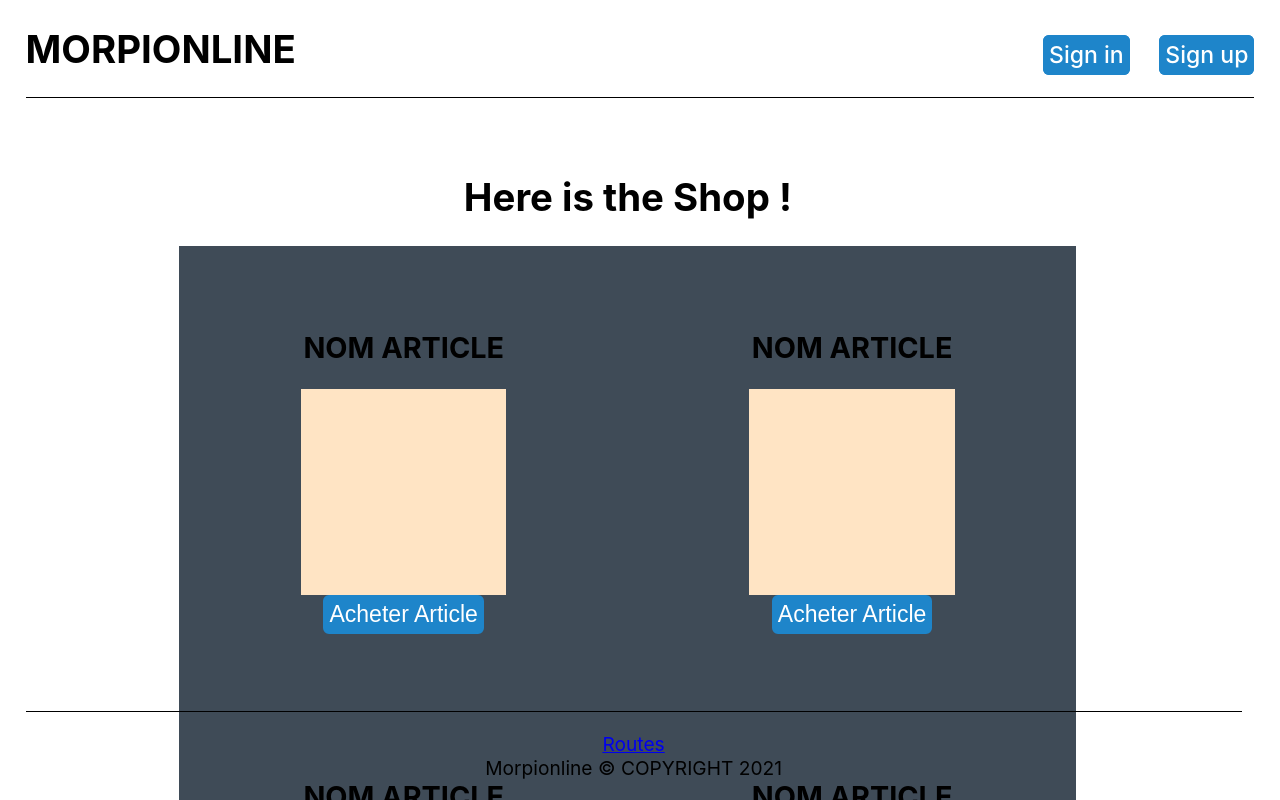
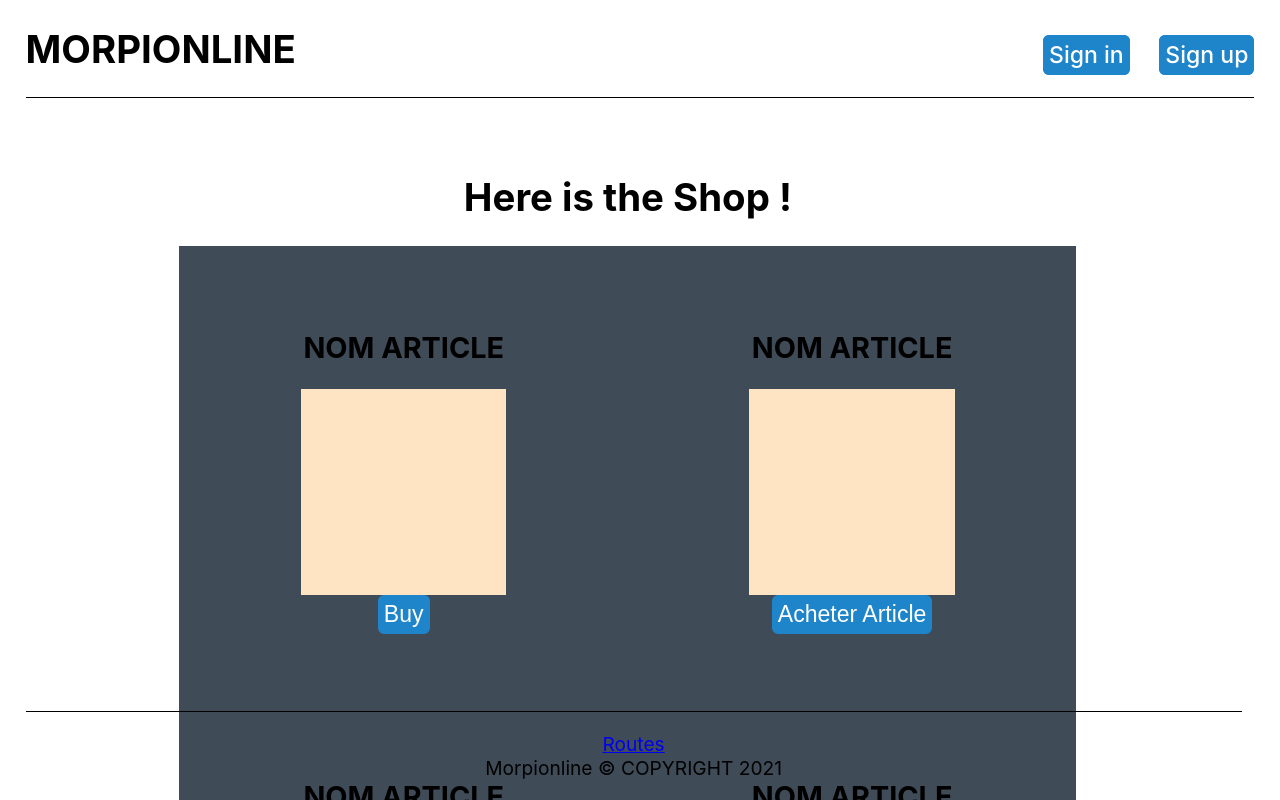
Before and after one commit to Samuel-Labagnere/morpionline, a React (Create React App) app: page /shop in a window 1280 px wide. Shown: the top 800 px of the page. Built offline with nearby package versions, Linux system fonts and the light colour scheme.

Commit message:
système achat

```diff
--- a/src/components/ShopComponent/index.js
+++ b/src/components/ShopComponent/index.js
@@ -1,6 +1,20 @@
 import React from "react";
 import ButtonComponent from "../ButtonComponent";
 import "./style.css";
+
+const buy = () => {
+  switch(product){
+    case 'croix_rouge' :
+      //pieces -= 100
+      //Stocker achat
+    break;
+    case 'croix_or' :
+      //pieces -= 100
+      //Stocker achat
+    break;
+  }
+}
+
 
 const Shop = () => {
   return (
@@ -12,7 +26,7 @@ const Shop = () => {
           <div id="item-box">
             <h2>NOM ARTICLE</h2>
             <div id="article-img"></div>
-            <ButtonComponent id="buy-button" type="button" value=" Acheter Article" />
+            <ButtonComponent id="buy-button" type="button" onClick={() => buy(croix_rouge)} value="Buy" />
           </div>
         </div>
         <div class="item-box">
```
